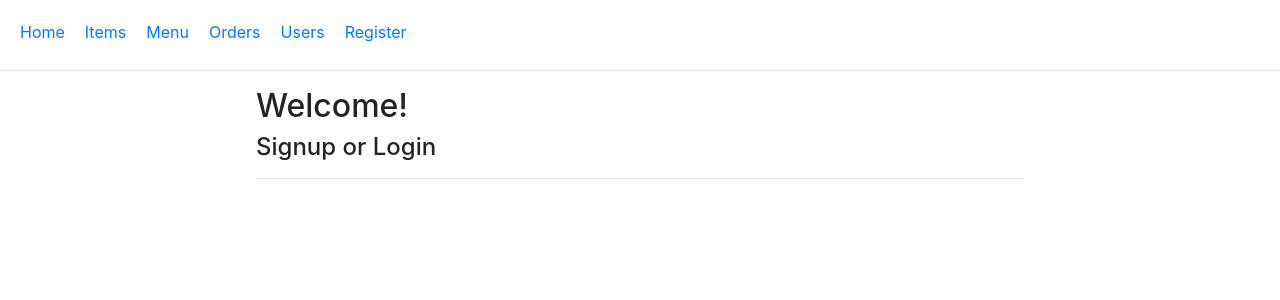
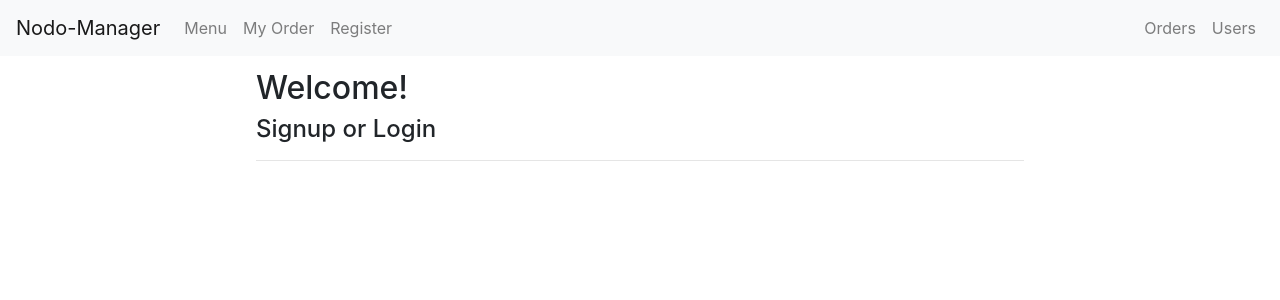
Before and after one commit to MasReed/Nodo-Manager, a React (Create React App) app in the folder nodo-manager-frontend/: page / in a window 1280 px wide. Shown: the top 300 px of the page. Built offline with nearby package versions, Linux system fonts and the light colour scheme; no server answers.

Commit message:
convert navbar to react-bootstrap Navbar component, functional links

```diff
--- a/nodo-manager-frontend/src/App.js
+++ b/nodo-manager-frontend/src/App.js
@@ -6,6 +6,9 @@ import {
   Route,
   Link
 } from "react-router-dom";
+
+import Nav from 'react-bootstrap/Nav'
+import Navbar from 'react-bootstrap/Navbar'
 
 import { initializeItems } from './reducers/itemReducer'
 import { initializeOrders } from './reducers/orderReducer'
@@ -17,6 +20,7 @@ import UsersPage from './components/users/UsersPage'
 import HomePage from './components/HomePage'
 import MenuPage from './components/menu/MenuPage'
 import RegisterPage from './components/RegisterPage'
+import MyOrderPage from './components/myOrder/MyOrderPage'
 
 
 function App() {
@@ -29,25 +33,25 @@ function App() {
       dispatch(initializeUsers())
   }, [ dispatch ])
 
-
-  const navBtnStyle = {
-    padding: '10px',
-    margin: '10px 0'
-  }
-
   return (
     <div>
-      <React.Fragment>
-        <nav style={navBtnStyle}>
-          <Link to='/' style={navBtnStyle}>Home</Link>
-          <Link to='/items' style={navBtnStyle}>Items</Link>
-          <Link to='/menu' style={navBtnStyle}>Menu</Link>
-          <Link to='/orders' style={navBtnStyle}>Orders</Link>
-          <Link to='/users' style={navBtnStyle}>Users</Link>
-          <Link to='/register' style={navBtnStyle}>Register</Link>
-        </nav>
-        <hr />
-      </React.Fragment>
+
+      <Navbar bg="light" expand="lg" sticky='top'>
+        <Navbar.Brand as={Link} to='/'>Nodo-Manager</Navbar.Brand>
+        <Navbar.Toggle aria-controls="basic-navbar-nav" />
+        <Navbar.Collapse id="basic-navbar-nav">
+          <Nav className="mr-auto">
+            <Nav.Link as={Link} to='/menu'>Menu</Nav.Link>
+            <Nav.Link as={Link} to='/my-order'>My Order</Nav.Link>
+            <Nav.Link as={Link} to='/register'>Register</Nav.Link>
+
+          </Nav>
+          <Nav className='ml-auto'>
+            <Nav.Link as={Link} to='/orders'>Orders</Nav.Link>
+            <Nav.Link as={Link} to='/users'>Users</Nav.Link>
+          </Nav>
+        </Navbar.Collapse>
+      </Navbar>
 
       <React.Fragment>
         <Switch>
@@ -58,6 +62,10 @@ function App() {
 
           <Route path='/menu'>
             <MenuPage />
+          </Route>
+
+          <Route path='/my-order'>
+            <MyOrderPage />
           </Route>
 
           <Route path='/orders'>
```
